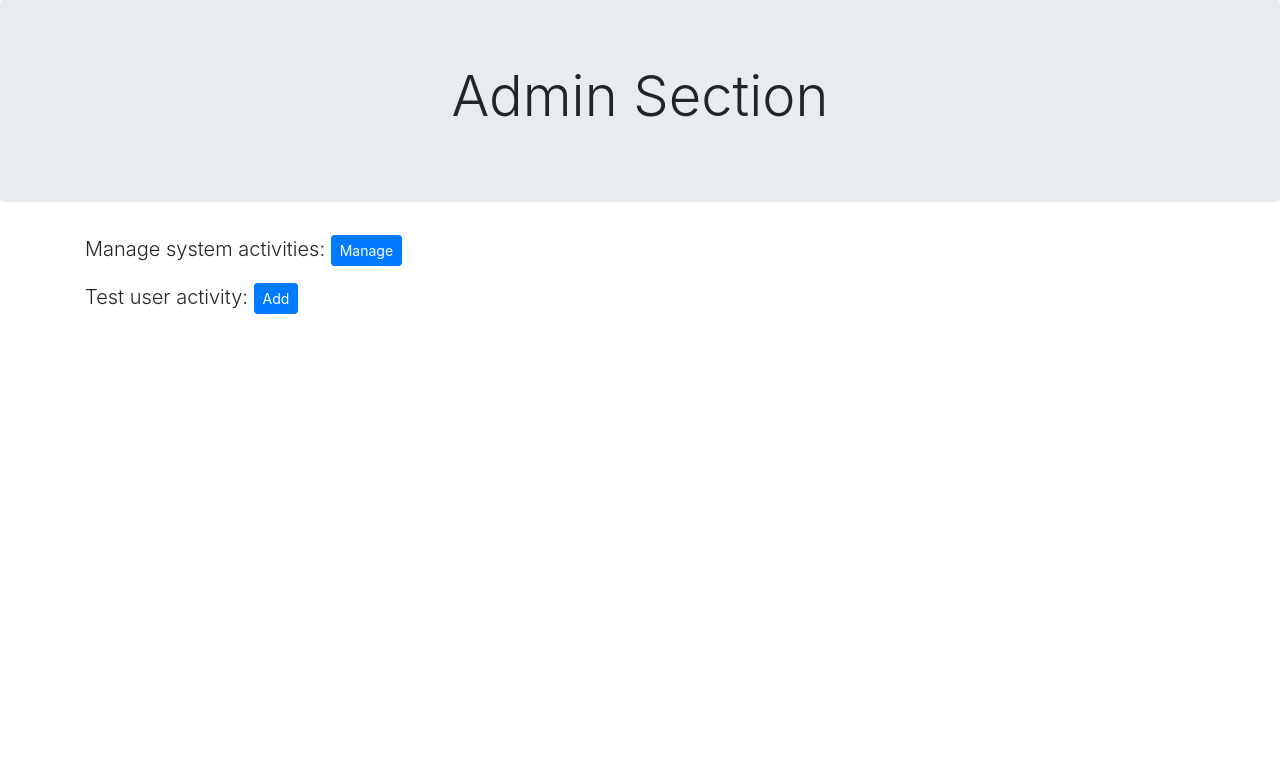
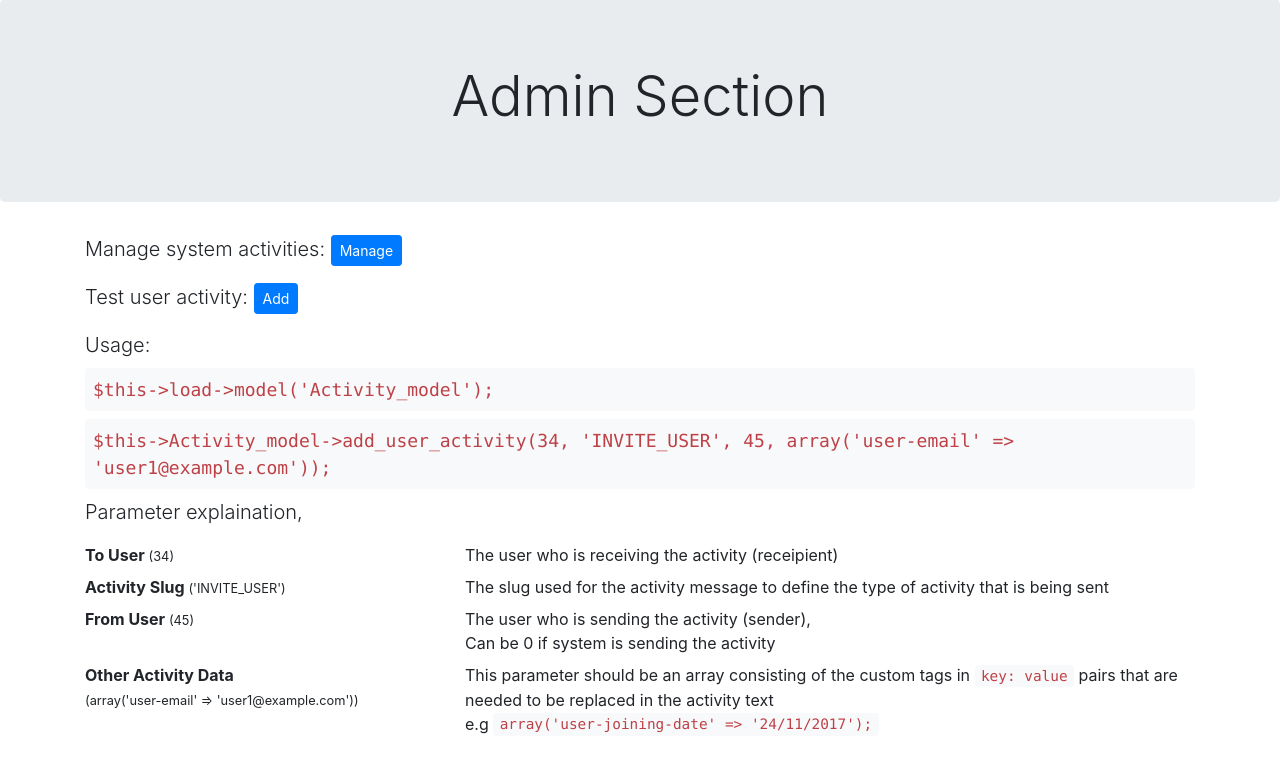
Before and after one commit to lupswitch/activity-feed-notification-system, a CodeIgniter app: page /activity-feed-notification-system/ in a window 1280 px wide. Shown: the part 59-819 px from the top of the page. Before the commit the page ends 373 px from the top, so only its background shows below. Run offline with CodeIgniter, Linux system fonts and the light colour scheme; data comes from the database, SQL or seed files in the repository; some libraries are stand-ins or nearby versions.

Commit message:
Adding usage example

```diff
--- a/application/views/activity/index.php
+++ b/application/views/activity/index.php
@@ -7,4 +7,24 @@
 <div class="container">
 	<p class="lead">Manage system activities: <a href="<?php echo site_url('activity/manage'); ?>" class="btn btn-primary btn-sm">Manage</a></p>
 	<p class="lead">Test user activity: <a href="<?php echo site_url('activity/add_user_activity'); ?>" class="btn btn-primary btn-sm">Add</a></p>
+	<p class="lead">
+		<label class="d-block">Usage:</label>
+		<code class="d-block p-2 mb-2">
+			$this->load->model('Activity_model');
+		</code>
+		<code class="d-block p-2 mb-2">
+			$this->Activity_model->add_user_activity(34, 'INVITE_USER', 45, array('user-email' => 'user1@example.com'));
+		</code>
+		<stron>Parameter explaination,</stron>
+		<dl class="row">
+			<dt class="col-sm-4">To User <small>(34)</small></dt>
+			<dd class="col-sm-8">The user who is receiving the activity (receipient)</dd>
+			<dt class="col-sm-4">Activity Slug <small>('INVITE_USER')</small></dt>
+			<dd class="col-sm-8">The slug used for the activity message to define the type of activity that is being sent</dd>
+			<dt class="col-sm-4">From User <small>(45)</small></dt>
+			<dd class="col-sm-8">The user who is sending the activity (sender),<br>Can be 0 if system is sending the activity</dd>
+			<dt class="col-sm-4">Other Activity Data <br><small>(array('user-email' => 'user1@example.com'))</small></dt>
+			<dd class="col-sm-8">This parameter should be an array consisting of the custom tags in <code>key: value</code> pairs that are needed to be replaced in the activity text<br>e.g <code>array('user-joining-date' => '24/11/2017');</code></dd>
+		</dl>
+	</p>
 </div>
```
